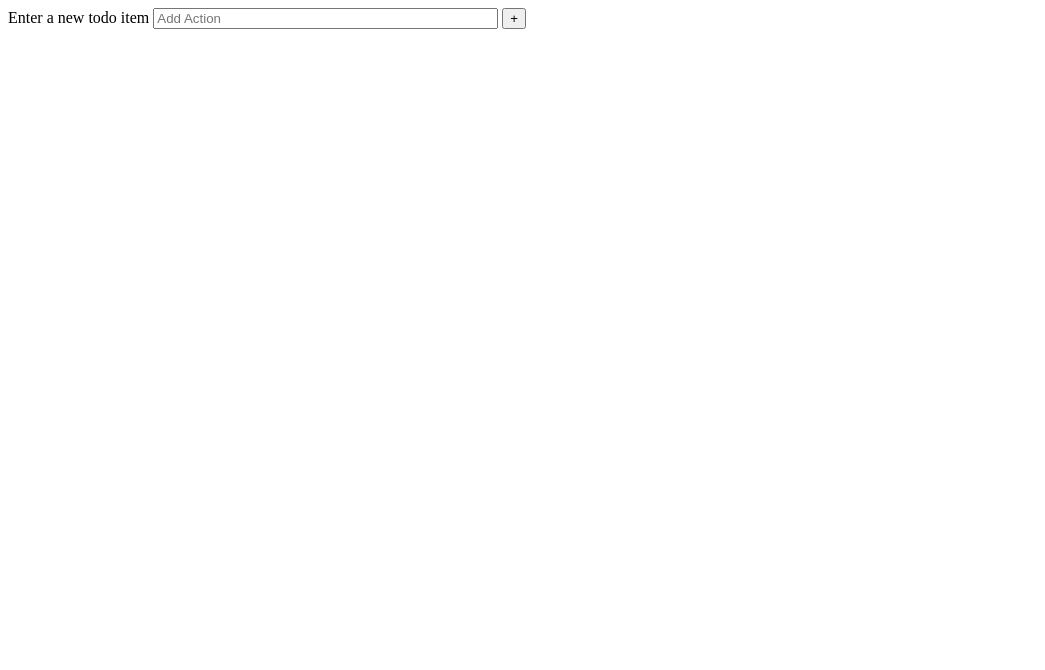
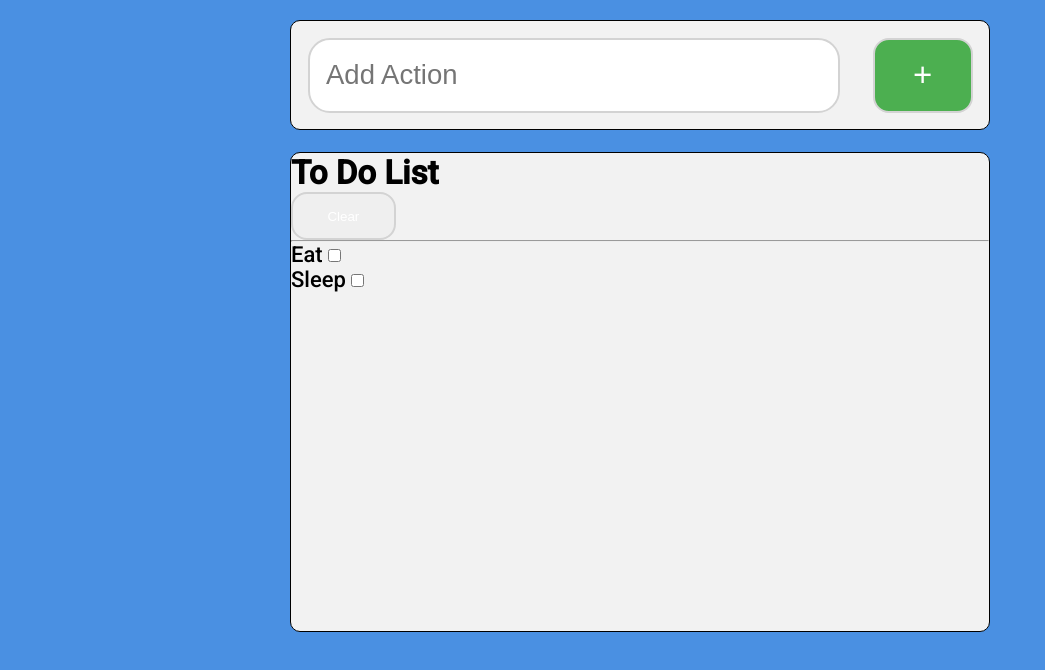
Before and after one commit to MariusTN/Todoist-VanillaJS, a plain HTML site: page index.html in a window 1280 px wide. Shown: the whole page, without its empty margins (0-1045 px from the left). Drawn offline with Linux system fonts and the light colour scheme.

Commit message:
SCSS, defaults and first section, done!

```diff
--- a/index.html
+++ b/index.html
@@ -1,10 +1,15 @@
 <!DOCTYPE html>
 <html lang="en">
+
 <head>
     <meta charset="UTF-8">
     <meta name="viewport" content="width=device-width, initial-scale=1.0">
     <title>Todoist</title>
+    <link rel="preconnect" href="https://fonts.gstatic.com">
+    <link href="https://fonts.googleapis.com/css2?family=Roboto:wght@500&display=swap" rel="stylesheet">
+    <link rel="stylesheet" href="/css/style.min.css">
 </head>
+
 <body>
     <main>
 
@@ -16,7 +21,25 @@
             </form>
         </section>
 
+        <section class="listContainer">
+            <div class="listTitle">
+                <h1>To Do List</h1>
+                <button id="clearItems" class="button" title="Clear the list" aria-label="Remove all items from the list" tabindex="0">Clear</button>
+            </div>
+            <hr>
+            <div id="listItems">
+                <div class="item">
+                    <label for="check1">Eat</label>
+                    <input type="checkbox" name="" id="check1">
+                </div>
+                <div class="item">
+                    <label for="check2">Sleep</label>
+                    <input type="checkbox" name="" id="check2">
+                </div>
+            </div>
+        </section>
 
     </main>
 </body>
+
 </html>
--- /dev/null
+++ b/scss/_base.scss
@@ -0,0 +1,49 @@
+$default-font-color: #000;
+$background-color: #4a90e2;
+$container-background: #f2f2f2;
+$container-bordercolor: #000;
+$button-textcolor: #fff;
+$button-hovercolor: #000;
+$textbox-bordercolor: lightgray;
+$add-button-color: #4caf50;
+$clear-button-color: #9f6060;
+
+
+@mixin mq($size) {
+    @media only screen and (min-width: $size) {
+        @content;
+    }
+}
+
+* {
+    box-sizing: border-box;
+    padding: 0;
+    margin: 0;
+}
+
+html,
+body {
+    font-family: "Roboto", sans-serif;
+    font-size: 16px;
+    color: $default-font-color;
+    width: 100%;
+    min-height: 100%;
+
+    @include mq(768px) {
+        font-size: 22px;
+    }
+}
+
+body {
+    padding: 20px;
+    background-color: $background-color;
+}
+
+section {
+    background-color: $container-background;
+    width: 90%;
+    max-width: 700px;
+    margin: auto;
+    border: 1px solid $container-bordercolor;
+    border-radius: 10px;
+}
--- /dev/null
+++ b/scss/_listContainer.scss
@@ -0,0 +1,3 @@
+.listContainer{
+    min-height: 60vh;
+}
--- /dev/null
+++ b/scss/_newItemEntry.scss
@@ -0,0 +1,40 @@
+.newItemEntry {
+    position: sticky;
+    top: 0;
+    margin-bottom: 1rem;
+    padding: 0.75rem;
+
+    form {
+        display: flex;
+        justify-content: space-between;
+
+        label {
+            position: absolute;
+            left: -10000px;
+        }
+
+        input[type="text"] {
+            width: 80%;
+            font-size: 1.25rem;
+            border: 2px solid $textbox-bordercolor;
+            border-radius: 1rem;
+            padding: 0.75rem;
+            outline: none;
+        }
+
+        input[type="text"]:focus,
+        input[type="text"]:hover {
+            box-shadow: 2px 2px 5px rgba($color: #000000, $alpha: 0.5);
+        }
+
+        button{
+            font-size: 1.25rem;
+            background-color: $add-button-color;
+            padding: 0.75rem;
+            @include mq(768px){
+                font-size: 1.5rem;
+            }
+        }
+
+    }
+}
--- /dev/null
+++ b/scss/_sharedClasses.scss
@@ -0,0 +1,19 @@
+.button {
+    width: 15%;
+    min-width: 48px;
+    min-height: 48px;
+    color: $button-textcolor;
+    border: 2px solid $textbox-bordercolor;
+    border-radius: 16px;
+    outline: none;
+}
+
+.button:hover {
+    cursor: pointer;
+}
+
+.button:hover,
+.button:focus {
+    filter: brightness(120%);
+    box-shadow: 4px 2px 5px #000;
+}
--- /dev/null
+++ b/scss/style.scss
@@ -0,0 +1,4 @@
+@import "_base";
+@import "_sharedClasses.scss";
+@import "_newItemEntry";
+@import "_listContainer";
```
Also changed, not shown: css/style.min.css (added), style/style.css (deleted).
